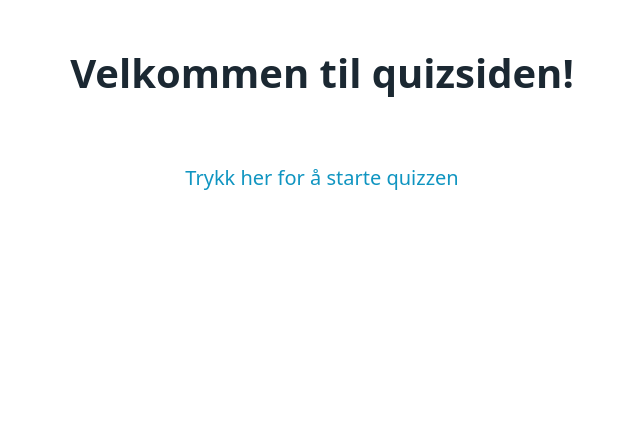
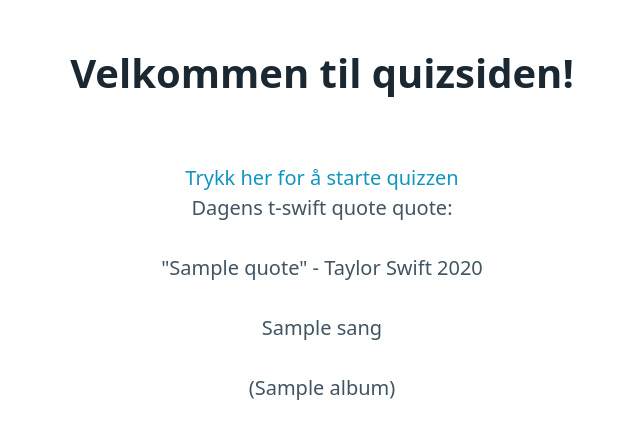
Before and after one commit to miakm/it2-smidig-webapp, a Flask app: template templates/index.html in a window 1280 px wide. Shown: the part 237-676 px from the top of the page, without its empty margins (318-958 px from the left). Run offline with Flask 3, Linux system fonts and the light colour scheme; the template is opened without the code that fills it: most values are stand-ins (such as "Sample title", 1, 10 or a date in 2020).

Commit message:
endringer

```diff
--- a/app.py
+++ b/app.py
@@ -1,15 +1,39 @@
-from flask import Flask, render_template
+from flask import Flask, render_template, request, jsonify
 from quiz import hent_spm
 import random
+from taylor import hent_swift
 
 app = Flask(__name__)
 
 spm = hent_spm()
-
+quotes = hent_swift()
 
 @app.route("/")
 def index():
-    return render_template("index.html")
+    quote = quotes["quote"]
+    sang = quotes["song"]
+    album = quotes["album"]
+    if album == "Taylor Swift":
+        year = 2006
+    elif album == "Fearless":
+        year = 2008
+    elif album == "Speak Now":
+        year = 2010
+    elif album == "Red":
+        year = 2012
+    elif album == "1989":
+        year = 2014
+    elif album == "Reputation":
+        year = 2017
+    elif album == "Lover":
+        year = 2019
+    elif album == "Folklore":
+        year = 2020
+    elif album == "Evermore":
+        year = 2021
+    elif album == "Midnights":
+        year = 2022
+    return render_template("index.html", quote = quote, sang = sang, album = album, year = year)
 
 @app.route("/questions")
 def rute_spm():
@@ -17,4 +41,12 @@ def rute_spm():
     random.shuffle(alle_svar)
     return render_template("questions.html", spm=spm, alle_svar=alle_svar)
 
+# @app.route('/check_answer', methods=['POST'])
+# def check_answer():
+#     answer = request.form['answer']
+#     if answer == 'correct':
+#         return jsonify({'result': 'success'})
+#     else:
+#         return jsonify({'result': 'failure'})
+
 app.run(debug=True)
--- a/static/style.css
+++ b/static/style.css
@@ -27,3 +27,7 @@ header{
 .velkommen{
     text-align: center;
 }
+
+.quotes{
+    text-align: center;
+}
--- a/templates/index.html
+++ b/templates/index.html
@@ -7,4 +7,14 @@
         <a href="/questions">Trykk her for å starte quizzen</a>
     </div>
 
+    <div class="quotes">
+        <p>Dagens t-swift quote quote:</p>
+        <p></p>
+        <p>"{{quote}}" - Taylor Swift {{year}}</p>
+        <p>{{sang}}</p>
+        <p></p>
+        <p>({{album}})</p>
+    </div>
+
+
 {% endblock %}
```
Also changed, not shown: taylor.py (added, +8 -0 lines), templates/questions.html (+3 -8 lines).
